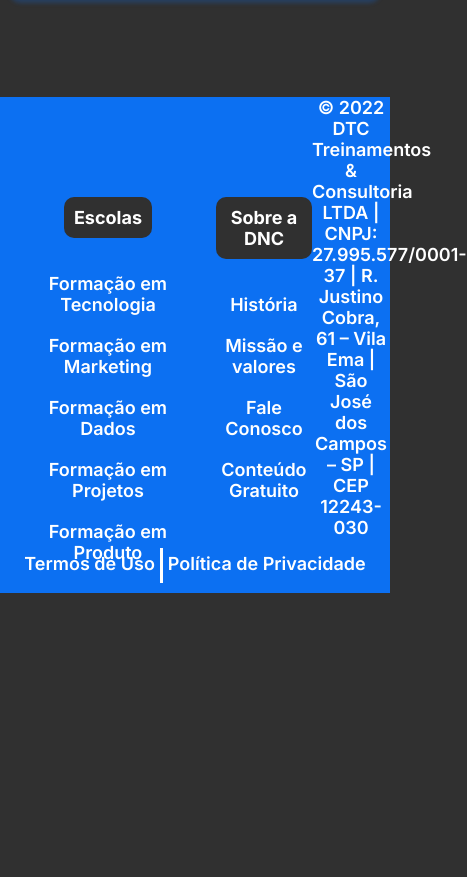
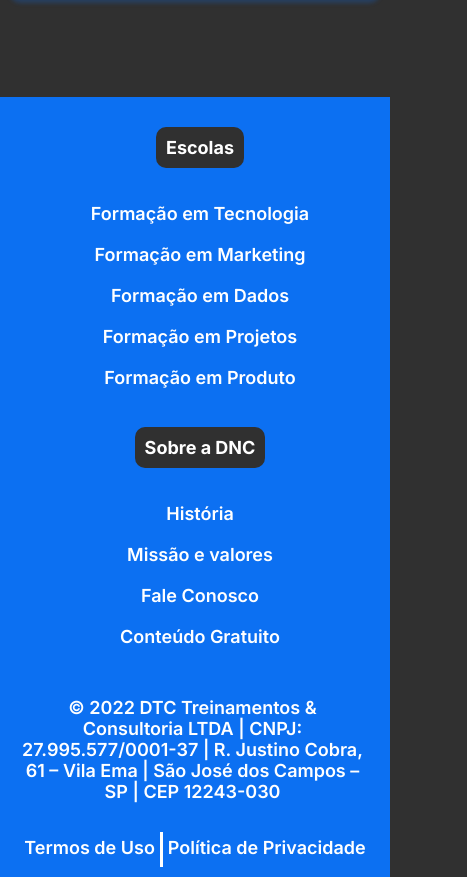
Before and after one commit to s4ntt/bootcamp-dnc, a plain HTML site: page index.html in a window 390 px wide. Shown: the part 1685-2562 px from the top of the page, 467 px wide, since content can reach past the window. Before the commit the page ends 2278 px from the top, so only its background shows below. Drawn offline with Linux system fonts and the light colour scheme.

Commit message:
Adicionando media query no flooter

```diff
--- a/style.css
+++ b/style.css
@@ -301,4 +301,17 @@
     .checkbox-itens label{
         font-size: 15px;
     }
+
+    /*Footer*/
+
+    footer .linha1{
+        flex-direction: column;
+        margin-right: 30px;
+    }
+
+    footer .endereco{
+        width: 95%;
+        margin-bottom: 20px;
+        margin-left: 25px;
+    }
 }
```
